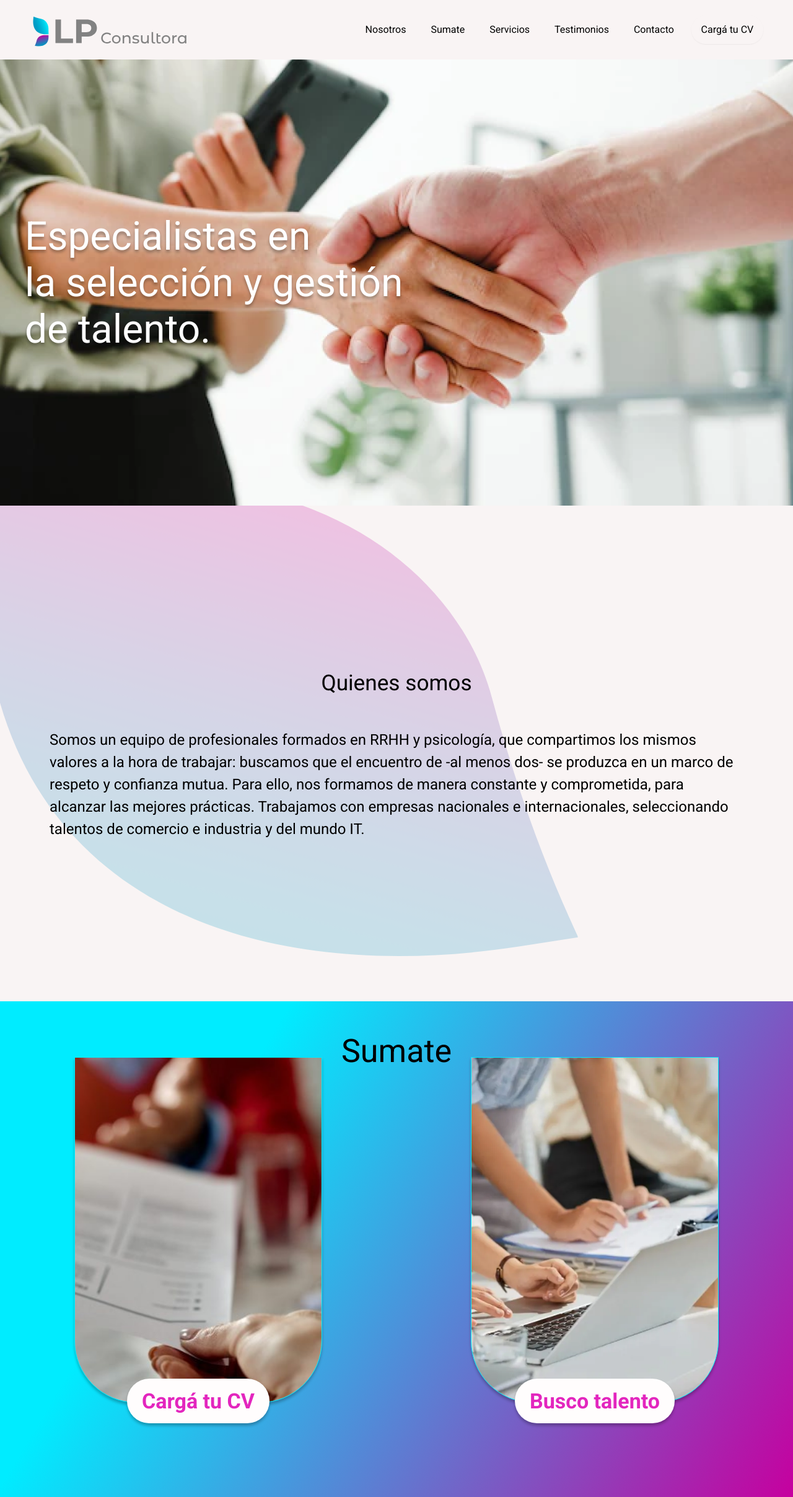
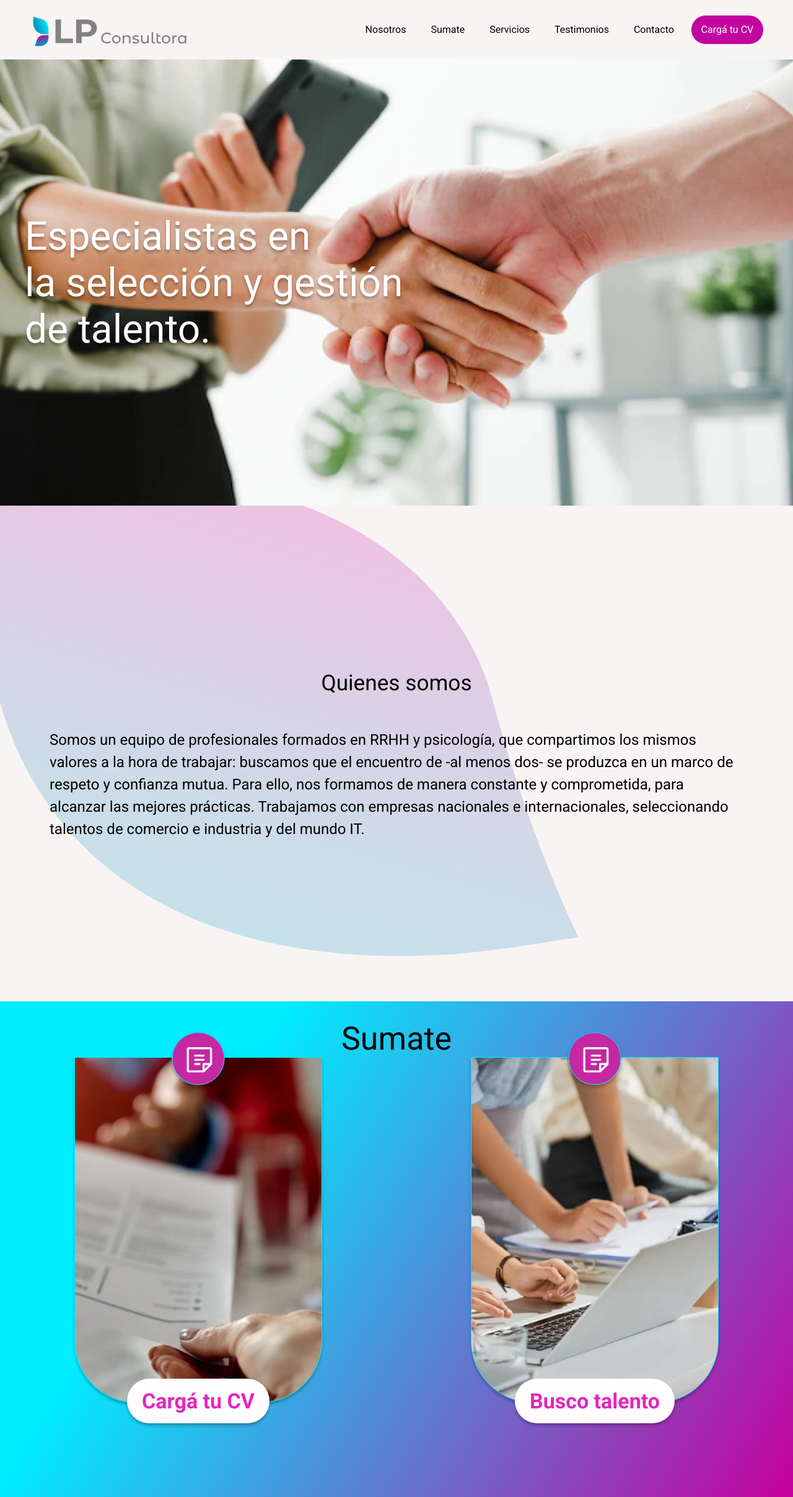
Before and after one commit to Agustin-Vittar/LP-Consultora, a React (Vite) app: page / in a window 1280 px wide. Shown: the whole page at 62% size. Built offline with nearby package versions, Linux system fonts and the light colour scheme.

Commit message:
Arreglos en algunos componentes

```diff
--- /dev/null
+++ b/src/Components/Button/Button.css
@@ -0,0 +1,4 @@
+.bu:hover {
+  background: linear-gradient(121deg, #00ecff 26.73%, #c6009f 100%);
+  transition: 2s;
+}
--- a/src/Components/Button/Button.jsx
+++ b/src/Components/Button/Button.jsx
@@ -1,10 +1,10 @@
 import React from "react";
+import styles from "./Button.css";
 
 const Button = (props) => {
   return (
     <a
-      href=""
-      className={`bg-[${props.bgColor}] text-[${props.textColor}] text-xl lg:text-base py-[11.25px] px-[15.75px] rounded-[46.5px] shadow-sm hover:bg-[#6376cf] duration-500`}
+      className={`bg-[#C205A1] text-[#fff] text-xl lg:text-base py-[11.25px] px-[15.75px] rounded-[46.5px] shadow-sm cursor-pointer bu`}
     >
       {props.buttonText}
     </a>
--- a/src/Components/Cards/Cards.jsx
+++ b/src/Components/Cards/Cards.jsx
@@ -1,12 +1,18 @@
 import React from "react";
 import styles from "./Card.css";
 import { Joinbutton } from "../JoinButton/Joinbutton.jsx";
+import icono from "../../assets/ícono.svg";
 
 export const Cards = ({ buttonText, bgImg }) => {
   return (
-    <div className="w-[400px] h-[620px] ">
+    <div className="w-[400px] h-[620px] relative ">
+      <div className=" absolute -top-10 left-1/2 -translate-x-1/2 ">
+        <div>
+          <img src={icono} alt="" />
+        </div>
+      </div>
       <div
-        className="bg-gray-300 h-[90%] cardBox"
+        className=" h-[90%] cardBox"
         style={{
           backgroundImage: `url(${bgImg})`,
           backgroundSize: "cover",
--- a/src/Components/Header/Header.jsx
+++ b/src/Components/Header/Header.jsx
@@ -34,11 +34,7 @@ export const Header = () => {
                   {link.name}
                 </a>
               ))}
-              <Button
-                textColor="#fff"
-                bgColor="#C205A1"
-                buttonText="Cargá tu CV"
-              ></Button>
+              <Button buttonText="Cargá tu CV"></Button>
             </div>
           </nav>
           <div className="-mr-2 flex lg:hidden">
@@ -66,7 +62,7 @@ export const Header = () => {
                 {link.name}
               </a>
             ))}
-            <Button>Cargá tu CV</Button>
+            <Button buttonText="Cargá tu CV"></Button>
           </div>
         </div>
       ) : null}
--- a/src/Components/Join/Join.css
+++ b/src/Components/Join/Join.css
@@ -1,3 +1,8 @@
 .fondo {
   background: linear-gradient(121deg, #00ecff 26.73%, #c6009f 100%);
+  /* background: linear-gradient(
+    121deg,
+    rgba(0, 236, 255, 0.6) 26.73%,
+    rgba(198, 0, 159, 0.6) 100%
+  ); */
 }
--- a/src/Components/Join/Join.jsx
+++ b/src/Components/Join/Join.jsx
@@ -9,7 +9,7 @@ export const Join = () => {
   return (
     <div className="h-[100vh] fondo">
       <div className="flex justify-center items-end h-[15vh] ">
-        <h1 className="text-[52px] ">Sumate</h1>
+        <h1 className="text-[52px] font-[400] p-5">Sumate</h1>
       </div>
       <div className="h-[70vh] flex items-center justify-center gap-[15rem]">
         <Cards bgImg={img2} buttonText="Cargá tu CV"></Cards>
```
Also changed, not shown: src/assets/ícono.svg (added).
